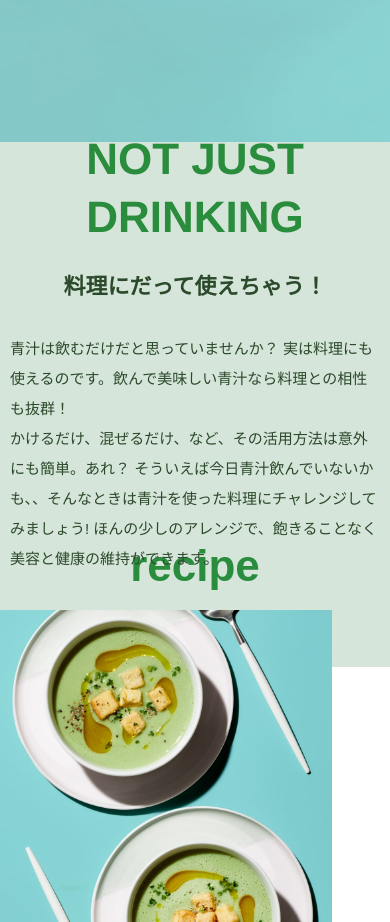
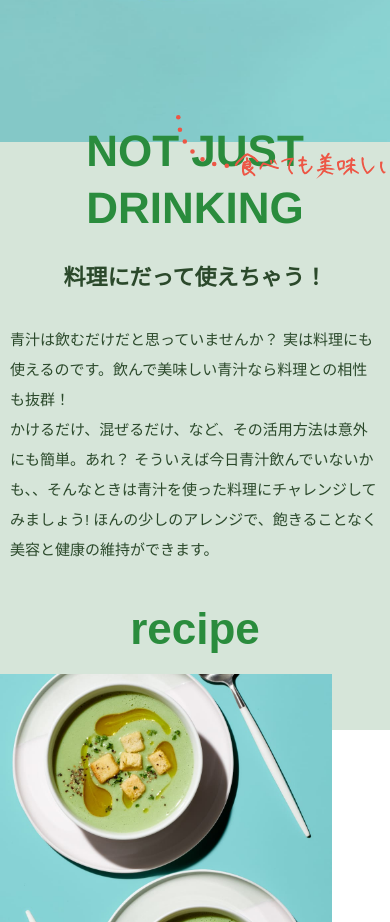
Before and after one commit to ori-medtech/itude, a plain HTML site: page index.html in a window 390 px wide. Shown: the part 7623-8545 px from the top of the page. Drawn offline with nearby package versions, Linux system fonts and the light colour scheme.

Commit message:
Add files via upload

```diff
--- a/css/_mobilestyle.scss
+++ b/css/_mobilestyle.scss
@@ -803,12 +803,12 @@
   }
 
   .recipe_intro_contents {
+    position: initial;
     display: flex;
     flex-direction: column;
-    position: absolute;
-    top: 98%;
-    left: 0;
-    margin: 0 auto;
+    margin-top: -2rem;
+    margin-left: auto;
+    margin-right: auto;
     width: 100%;
     max-width: none;
     padding-right: 1rem;
@@ -827,7 +827,7 @@
   }
 
   .recipe_detail_wrap {
-    padding-top: 400px;
+    padding-top: 40px;
   }
 
   .recipe_container {
```
Also changed, not shown: css/style.css.
